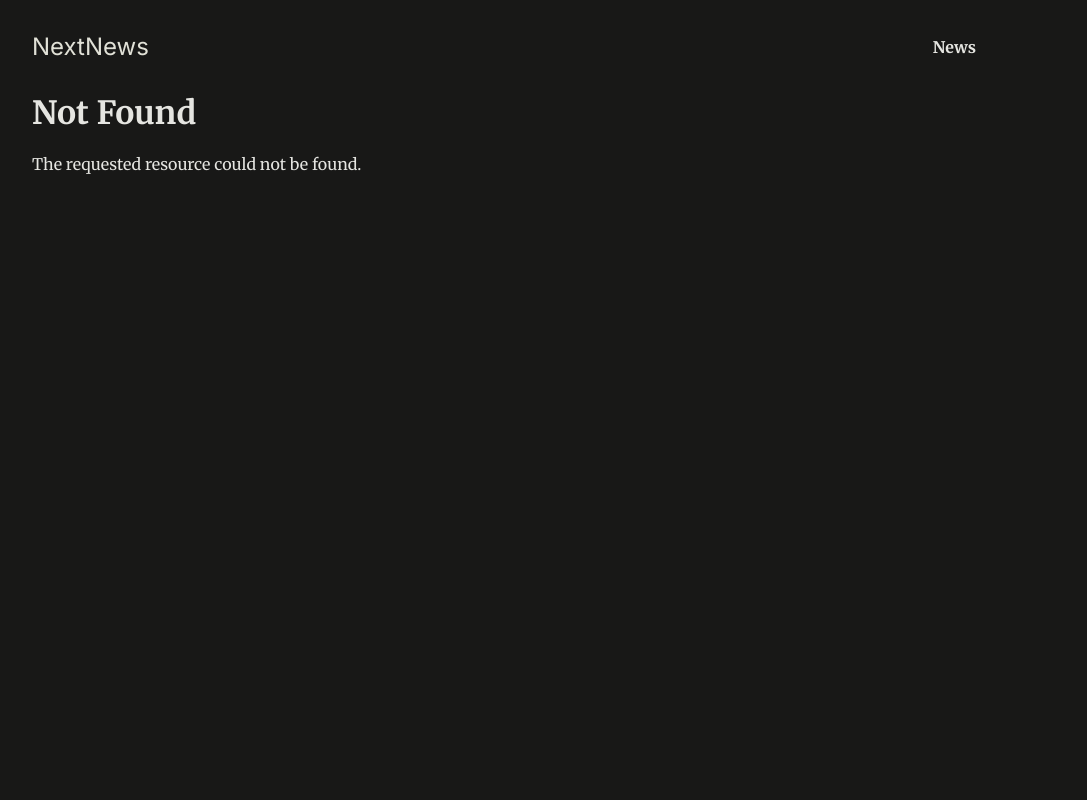
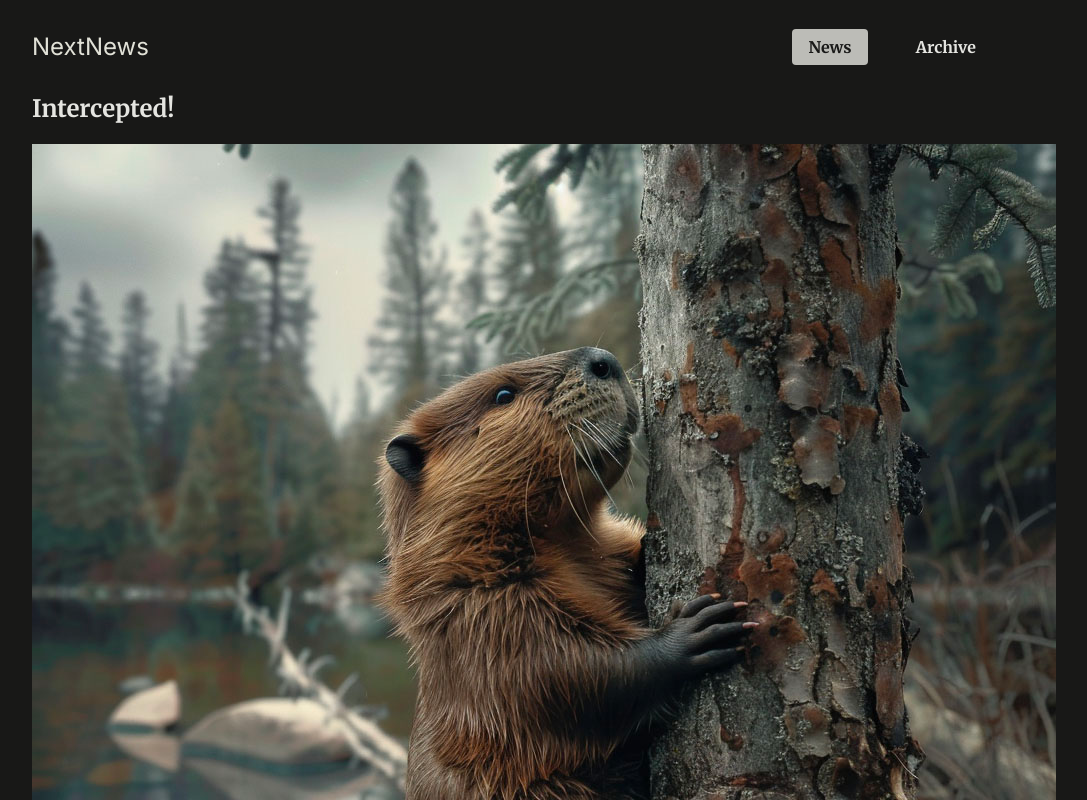
Before and after one commit to randimays/01-next-starting-project, a Next.js app: page /news/beaver-plague/image in a window 1280 px wide. Before the commit this address had no page. Shown: the top 800 px of the page, without its empty margins (128-1215 px from the left). Built offline with nearby package versions, Linux system fonts and the light colour scheme.

Commit message:
Finished dynamic routing. Starting with intercepting navigation & routes

```diff
--- a/app/components/header/index.js
+++ b/app/components/header/index.js
@@ -1,6 +1,8 @@
 import Link from 'next/link';
+import NavLink from './navLink';
 
 const Header = () => {
+
   return (
     <header id="main-header">
       <div id="logo">
@@ -9,7 +11,10 @@ const Header = () => {
       <nav>
         <ul>
           <li>
-            <Link href="/news">News</Link>
+            <NavLink href="/news">News</NavLink>
+          </li>
+          <li>
+            <NavLink href="/archive">Archive</NavLink>
           </li>
         </ul>
       </nav>
--- /dev/null
+++ b/app/components/header/navLink.js
@@ -0,0 +1,11 @@
+'use client';
+import { usePathname } from 'next/navigation';
+import Link from 'next/link';
+
+export default function NavLink({ href, children }) {
+  const path = usePathname();
+
+  return (
+    <Link href={href} className={path.startsWith(href) ? 'active' : undefined}>{children}</Link>
+  );
+}
--- /dev/null
+++ b/app/news/[slug]/image/page.js
@@ -0,0 +1,20 @@
+import { notFound } from 'next/navigation';
+import { DUMMY_NEWS } from '@/dummy-news';
+
+export default function ImagePage({ params }) {
+  const newsItemSlug = params.slug;
+  const newsItem = DUMMY_NEWS.find(newsItem => newsItem.slug === newsItemSlug);
+
+  if (!newsItem) {
+    notFound();
+  }
+
+  return (
+    <>
+      <h2>Intercepted!</h2>
+      <div className="fullscreen-image">
+        <img src={`/images/news/${newsItem.image}`} alt={newsItem.title} />
+      </div>
+    </>
+  );
+}
```
Also changed, not shown: app/news/[slug]/page.js (+6 -4 lines), app/news/[slug]/(.)image/page.js (added).
